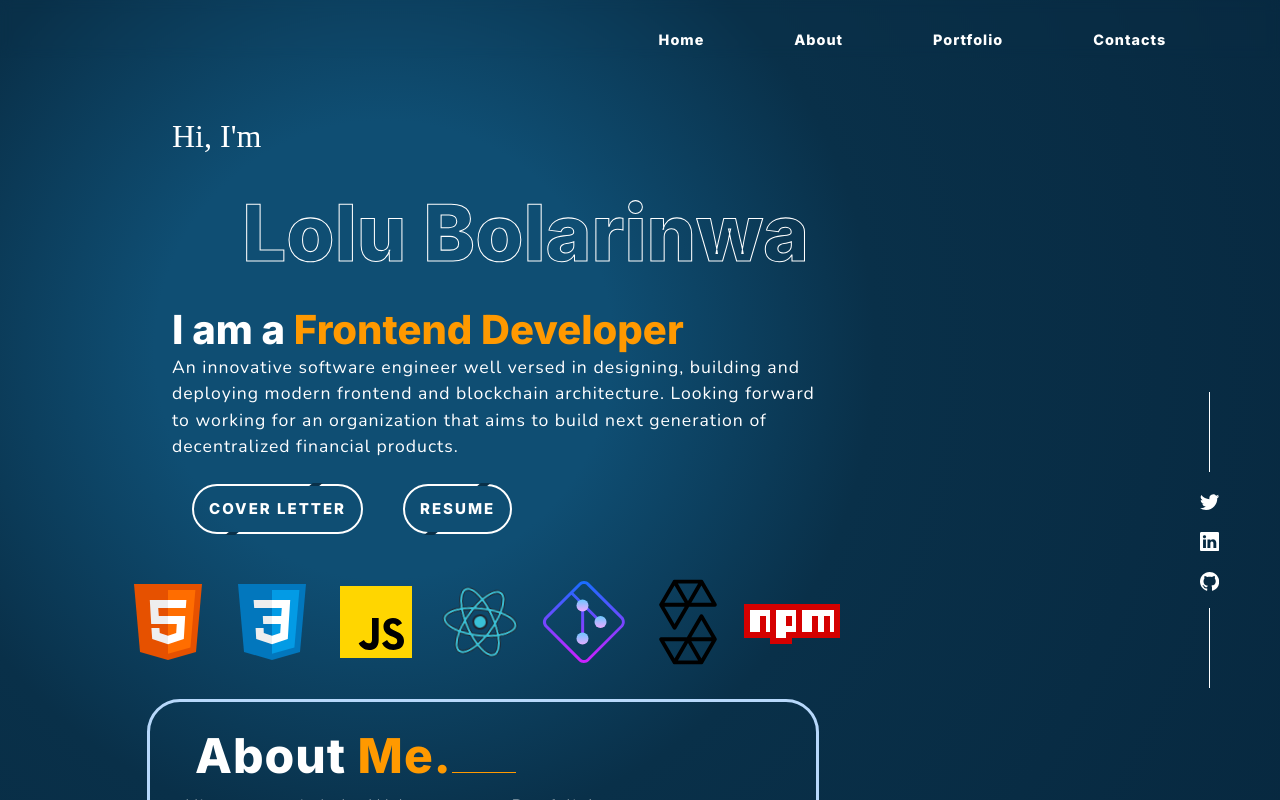
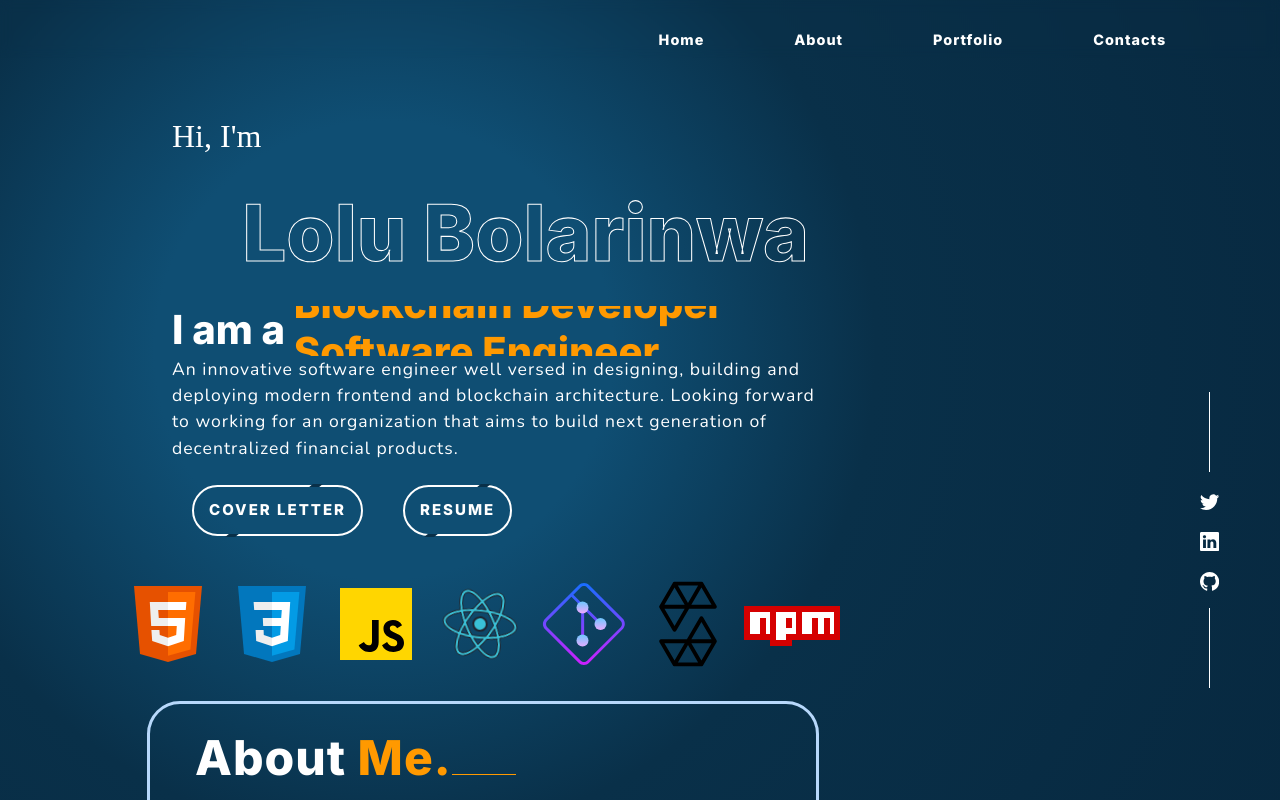
Before and after one commit to LoluBolarinwa/Portfolio-website, a React (Create React App) app: page / in a window 1280 px wide. Shown: the top 800 px of the page. Built offline with nearby package versions, Linux system fonts and the light colour scheme; a web font is replaced by a local one.

Commit message:
implemented animation for job title

```diff
--- a/src/components/section1.jsx
+++ b/src/components/section1.jsx
@@ -23,7 +23,16 @@ function Section1() {
                     <text id="text-svg" x="35%" y="65%"  fill="transparent" textAnchor="middle">Lolu Bolarinwa</text>
                 </svg>
                 {/* <h3>I am a <span>FrontEnd Developer</span></h3> */}
-                <h1 className="job-title-intro">I am a<span className="job-title"> Frontend Developer</span></h1>
+                <h1 className="job-title-intro">I am a&nbsp;
+                    <span className="slides">
+                        <span className="slides1">
+                            <span className="job-title"> Frontend Developer</span>
+                            <span className="job-title"> Blockchain Developer</span>
+                            <span className="job-title"> Software Engineer</span>
+                            <span className="job-title"> Web3 Developer</span>
+                        </span>
+                    </span>
+                </h1>
                 {/* <p>Blockchain Developer</p> */}
 
                 </div>
--- a/src/index.css
+++ b/src/index.css
@@ -6,6 +6,9 @@
 
 }
 
+/* html{
+  scroll-behavior: smooth;
+} */
 /* .App{
 
 } */
@@ -235,6 +238,37 @@ background: linear-gradient(90deg, rgba(13,69,102,1) 0%, rgba(8,32,48,1) 70%); *
   color: #ff9900;
   /* font-size: 3rem; */
 
+}
+
+/* .job-title-intro{} */
+
+.slides{
+  display: inline-flex;
+  height: 3.1rem;
+  overflow: hidden;
+  /* padding: 0 1rem;
+  margin: 0 -1rem; */
+}
+
+.slides1{
+  display: flex;
+  flex-flow: column nowrap;
+  transform: translateY(100%);
+  animation: slide-up 9s ease infinite;
+
+  /* line-height: 3rem; */
+}
+
+@keyframes slide-up{
+  10%, 33%{
+    transform: translateY(0%);
+  }
+  43%, 66%{
+    transform: translateY(-100%);
+  }
+  76%, 100%{
+    transform: translateY(-200%);
+  }
 }
 
 .description{
```
